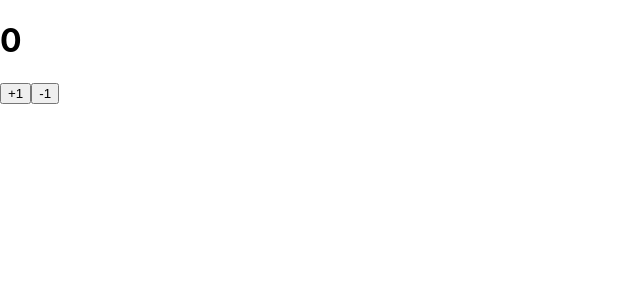
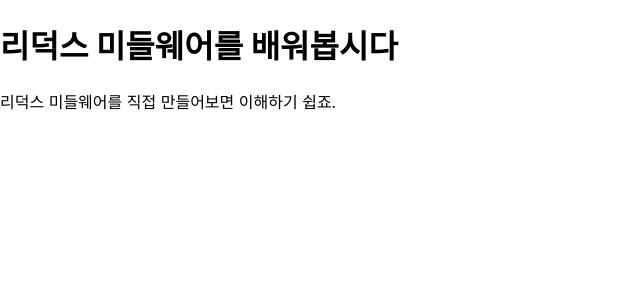
Before and after one commit to Dumonem/learn-redux-middleware-, a React (Create React App) app: page /1 in a window 1280 px wide. Shown: the top 300 px of the page, without its empty margins (0-640 px from the left). Built offline with nearby package versions, Linux system fonts and the light colour scheme.

Commit message:
5. redux-thunk로 프로미스 다루기
-End-

```diff
--- a/package.json
+++ b/package.json
@@ -9,6 +9,7 @@
     "react": "^17.0.1",
     "react-dom": "^17.0.1",
     "react-redux": "^7.2.2",
+    "react-router-dom": "^5.2.0",
     "react-scripts": "4.0.3",
     "redux": "^4.0.5",
     "redux-devtools-extension": "^2.13.8",
--- a/src/App.js
+++ b/src/App.js
@@ -1,7 +1,14 @@
-import CounterContainer from "./components/CounterContainer";
+import {Route} from 'react-router-dom';
+import PostListContainer from "./components/PostListContainer";
+import PostPage from "./pages/PostPage";
 
 function App() {
-    return <CounterContainer />;
+    return (
+        <>
+            <Route path="/" component={PostListContainer} exact={true}/>
+            <Route path="/:id" component={PostPage} />
+        </>
+    );
 }
 
 export default App;
--- /dev/null
+++ b/src/components/Post.js
@@ -0,0 +1,13 @@
+import React from 'react';
+
+function Post({post}) {
+    const {title,body} = post;
+    return (
+        <div>
+            <h1>{title}</h1>
+            <p>{body}</p>
+        </div>
+    );
+}
+
+export default Post;
--- /dev/null
+++ b/src/components/PostContainer.js
@@ -0,0 +1,20 @@
+import React, {useEffect} from 'react';
+import {useDispatch, useSelector} from "react-redux";
+import {getPost} from "../modules/posts";
+import Post from "./Post";
+
+function PostContainer({postId}) {
+    const {data, loading, error} = useSelector(state => state.posts.post);
+    const dispatch = useDispatch();
+
+    useEffect(() => {
+        dispatch(getPost(postId));
+    }, [postId, dispatch]);
+
+    if (loading) return <div>로딩중...</div>;
+    if (error) return <div>에러 발생!</div>;
+    if (!data) return null;
+    return <Post post={data}/>;
+}
+
+export default PostContainer;
--- /dev/null
+++ b/src/components/PostList.js
@@ -0,0 +1,16 @@
+import React from 'react';
+import {Link} from "react-router-dom";
+
+function PostList({posts}) {
+    return (
+        <ul>
+            {posts.map(post => (
+                <li key={post.id}>
+                    <Link to={`/${post.id}`}>{post.title}</Link>
+                </li>
+            ))}
+        </ul>
+    );
+}
+
+export default PostList;
--- /dev/null
+++ b/src/components/PostListContainer.js
@@ -0,0 +1,20 @@
+import React, {useEffect} from 'react';
+import {useDispatch, useSelector} from "react-redux";
+import {getPosts} from "../modules/posts";
+import PostList from "./PostList";
+
+function PostListContainer() {
+    const {data, loading, error} = useSelector(state => state.posts.posts);
+    const dispatch = useDispatch();
+
+    useEffect(() => {
+        dispatch(getPosts());
+    }, [dispatch]);
+
+    if (loading) return <div>로딩중...</div>;
+    if (error) return <div>에러 발생!</div>;
+    if (!data) return null;
+    return <PostList posts={data}/>;
+}
+
+export default PostListContainer;
--- a/src/index.js
+++ b/src/index.js
@@ -9,19 +9,22 @@
 import {logger} from "redux-logger/src";
 import {composeWithDevTools} from "redux-devtools-extension";
 import thunk from "redux-thunk";
+import {BrowserRouter} from "react-router-dom";
 
 
 const store = createStore(
     rootReducer,
     // logger 를 사용하는 경우, logger가 가장 마지막에 와야합니다.
-    composeWithDevTools(applyMiddleware(thunk,logger))
+    composeWithDevTools(applyMiddleware(thunk, logger))
 )
 
 ReactDOM.render(
     <React.StrictMode>
-        <Provider store={store}>
-            <App/>
-        </Provider>
+        <BrowserRouter>
+            <Provider store={store}>
+                <App/>
+            </Provider>
+        </BrowserRouter>
     </React.StrictMode>,
     document.getElementById('root')
 );
--- /dev/null
+++ b/src/pages/PostPage.js
@@ -0,0 +1,10 @@
+import React from 'react';
+import PostContainer from "../components/PostContainer";
+
+function PostPage({match}) {
+    const {id} = match.params;
+
+    return <PostContainer postId={parseInt(id,10)}/> ;
+}
+
+export default PostPage;
```
Also changed, not shown: src/pages/PostListPage.js (added, +8 -0 lines), 1 other file (tests, documents, lock files or other folders).
